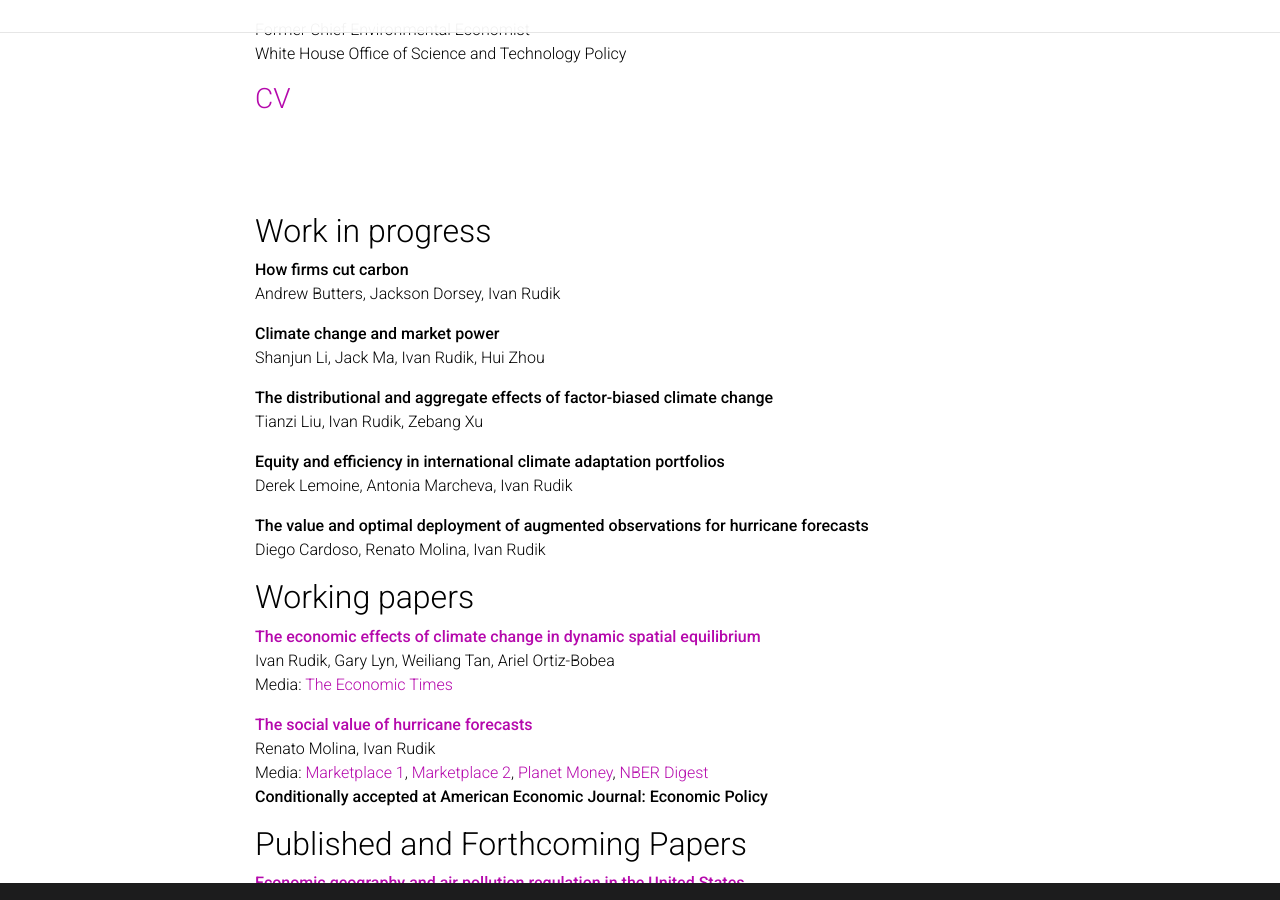
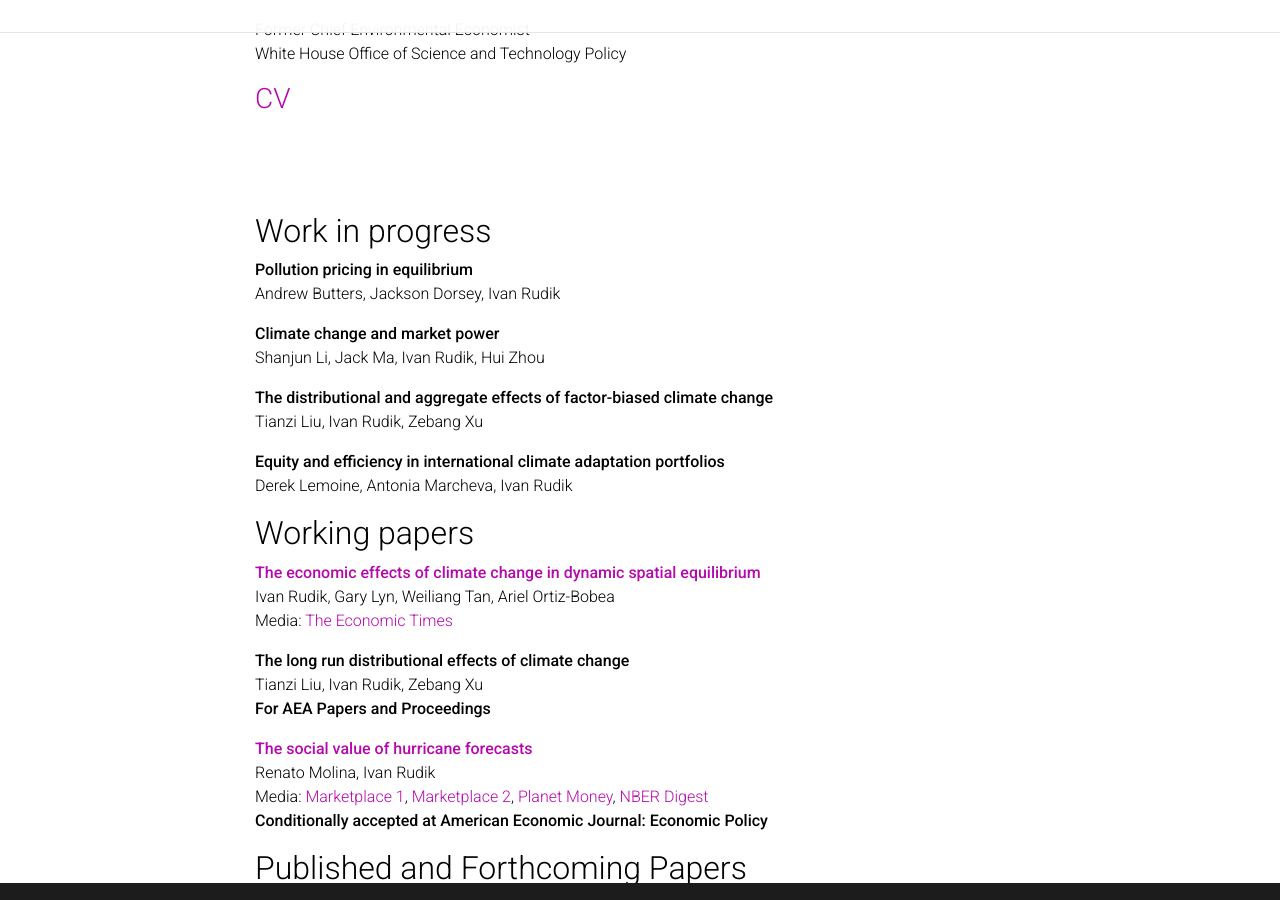
Before and after one commit to irudik/irudik.github.io, a Jekyll site: the page built from _pages/about.md, in a window 1280 px wide and 900 px high, scrolled down 380 px. Built offline with Jekyll 4.4.1, drawn with Linux system fonts in a browser that asks for light colours; a style sheet for code colours, icons or effects is not loaded.

Commit message:
update AEAP&P paper

```diff
--- a/_pages/about.md
+++ b/_pages/about.md
@@ -42,7 +42,7 @@ White House Office of Science and Technology Policy
 
 ## Work in progress
 
-**How firms cut carbon**
+**Pollution pricing in equilibrium**
 Andrew Butters, Jackson Dorsey, Ivan Rudik
 
 **Climate change and market power**
@@ -54,15 +54,16 @@ Tianzi Liu, Ivan Rudik, Zebang Xu
 **Equity and efficiency in international climate adaptation portfolios**
 Derek Lemoine, Antonia Marcheva, Ivan Rudik
 
-**The value and optimal deployment of augmented observations for hurricane forecasts**
-Diego Cardoso, Renato Molina, Ivan Rudik
-
 ## Working papers
 
 **[The economic effects of climate change in dynamic spatial equilibrium](https://osf.io/preprints/socarxiv/usghb)**
 Ivan Rudik, Gary Lyn, Weiliang Tan, Ariel Ortiz-Bobea
 Media: [The Economic Times](https://t.co/55NzVfuCJl)
 <!-- **Revise and resubmit at Journal of Political Economy: Macroeconomics**   -->
+
+**The long run distributional effects of climate change**
+Tianzi Liu, Ivan Rudik, Zebang Xu
+**For AEA Papers and Proceedings**
 
 **[The social value of hurricane forecasts](https://osf.io/preprints/socarxiv/sqtjr)**
 Renato Molina, Ivan Rudik
```
Also changed, not shown: 13 other files.
